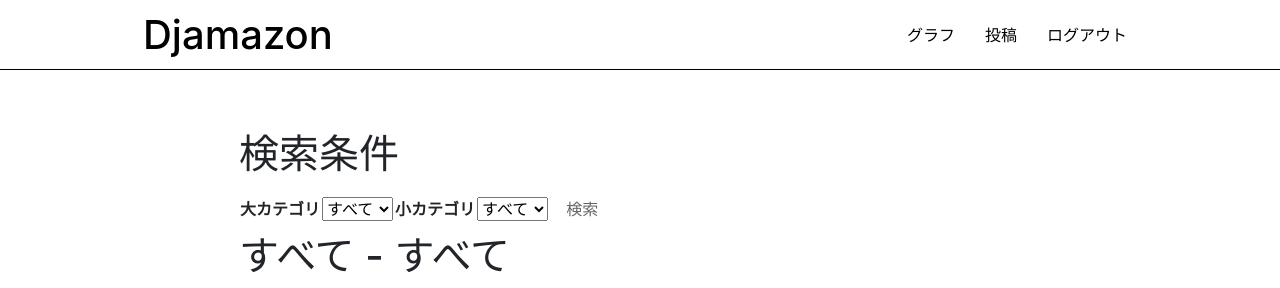
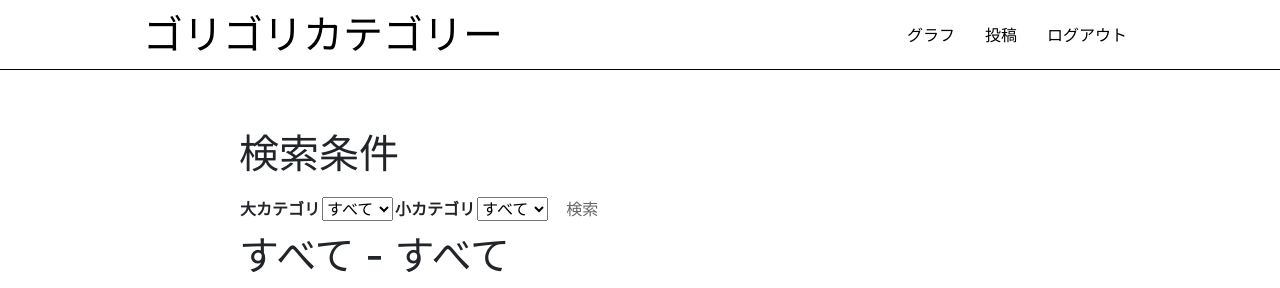
Before and after one commit to tubotu/expenses, a Django app: page /graph/ in a window 1280 px wide. Shown: the top 288 px of the page. Run offline with Django 3.2, Linux system fonts and the light colour scheme; the visitor is signed in with stand-in values (Sample User, id 1); data that the repository does not hold is empty; some libraries are stand-ins or nearby versions.

Commit message:
タイトルの変更

```diff
--- a/app/templates/app/base.html
+++ b/app/templates/app/base.html
@@ -14,7 +14,7 @@
 <body>
     <header>
         <div class="container">
-            <h1><a href="{% url 'app:index' %}">Djamazon</a></h1>
+            <h1><a href="{% url 'app:index' %}">ゴリゴリカテゴリー</a></h1>
             <div class="header-menu">
                 <a href="{% url 'app:graph' %}">グラフ</a>
                 <a href="{% url 'app:item_new' %}">投稿</a>
```
